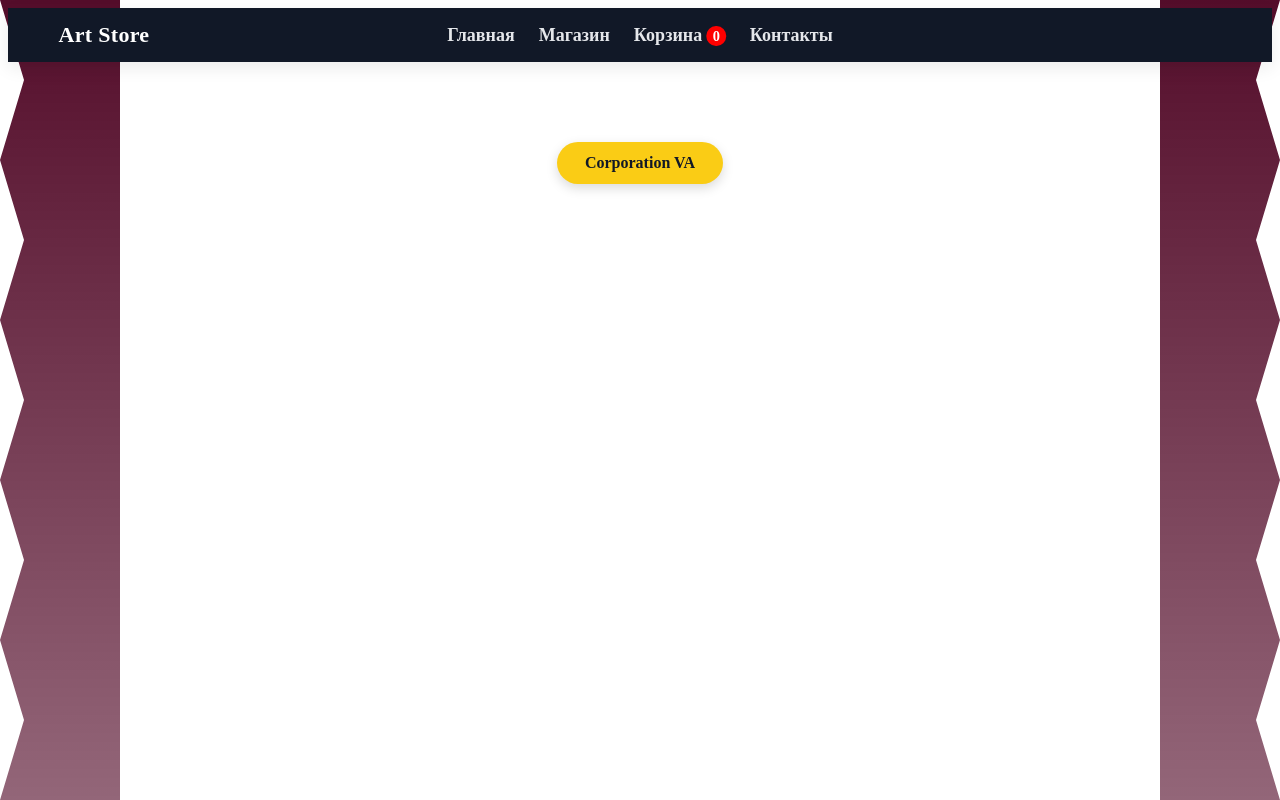
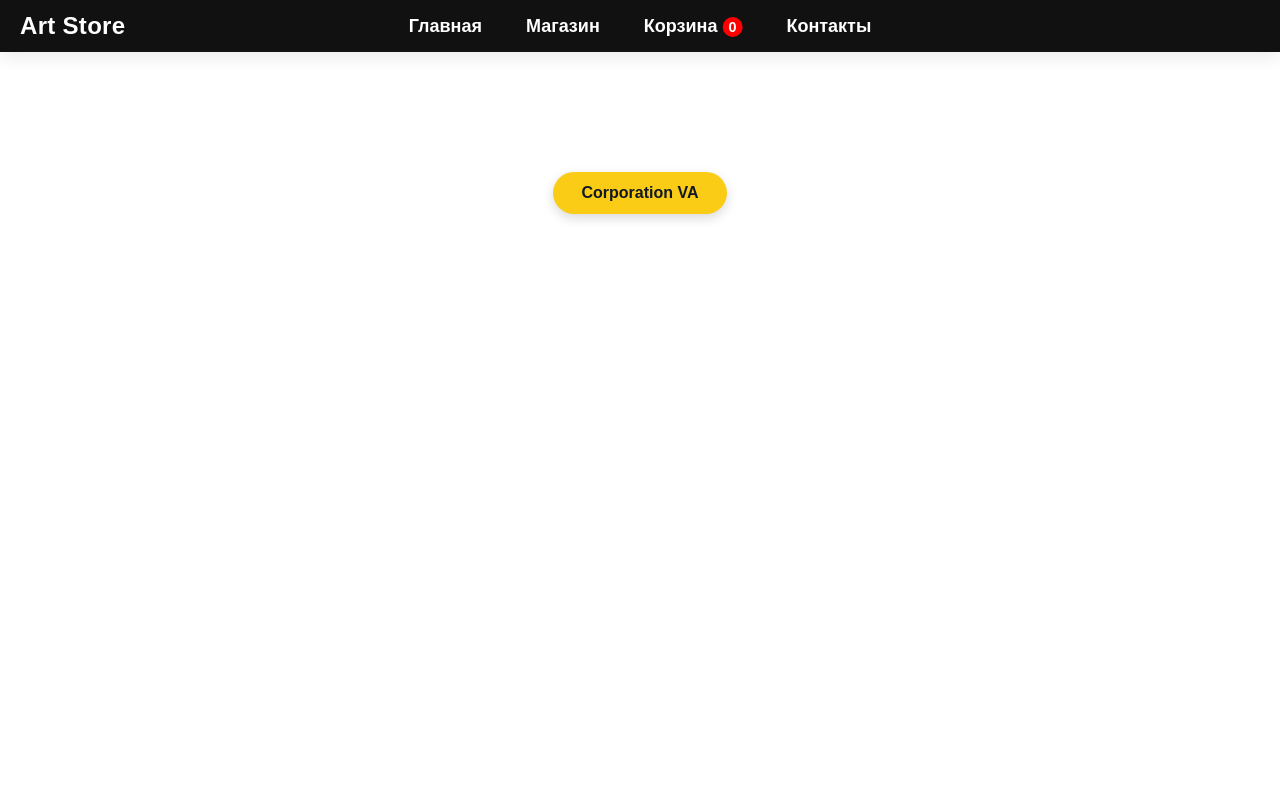
Before and after one commit to VovaVA7/my-art-store, a plain HTML site: page templates/base.html in a window 1280 px wide. Drawn offline with Linux system fonts and the light colour scheme; files that its build step writes are made by us from their sources.

Commit message:
Структурировал CSS: разделил header, main, footer и карточки

```diff
--- a/docs/static/css/style.css
+++ b/docs/static/css/style.css
@@ -13,7 +13,6 @@
   --shadow: 0 6px 18px rgba(0,0,0,.08);
   --radius: 14px;
   --promo-bg: #facc15;
-  --curtain: #4b001f;
 }
 
 /* Фон главной страницы */
@@ -25,25 +24,6 @@ body.home {
   height: 100%;
   position: relative;
 }
-
-/* Волнистые боковые шторы */
-body::before,
-body::after {
-  content: "";
-  position: fixed;
-  top: 0;
-  width: 120px;
-  height: 100%;
-  z-index: 5;
-  pointer-events: none;
-  background: linear-gradient(to bottom, rgba(75,0,31,0.95), rgba(75,0,31,0.6));
-  clip-path: polygon(
-    0 0, 100% 0, 80% 10%, 100% 20%, 80% 30%, 100% 40%,
-    80% 50%, 100% 60%, 80% 70%, 100% 80%, 80% 90%, 100% 100%, 0 100%
-  );
-}
-body::before { left: 0; transform: scaleX(-1); }
-body::after { right: 0; }
 
 /* Контейнер */
 .container {
--- a/templates/base.html
+++ b/templates/base.html
@@ -5,8 +5,18 @@
     <title>Art Store</title>
     <link rel="stylesheet" href="static/css/style.css">
     <style>
-        /* Минимальные стили для выпадающего меню */
-        .dropdown { position: relative; display: inline-block; }
+        body { margin: 0; font-family: sans-serif; }
+        .site-header {
+            background-color: #111;
+            color: #fff;
+            padding: 12px 20px;
+            display: flex;
+            justify-content: space-between;
+            align-items: center;
+        }
+        .brand { color: #fff; text-decoration: none; font-size: 1.5em; font-weight: bold; }
+        .main-nav a { color: #fff; margin: 0 10px; text-decoration: none; }
+        .main-nav .dropdown { position: relative; display: inline-block; }
         .dropdown-content {
             display: none;
             position: absolute;
@@ -16,16 +26,12 @@
             z-index: 1;
         }
         .dropdown:hover .dropdown-content { display: block; }
-        .dropdown-content a {
-            color: #000;
-            padding: 10px 16px;
-            text-decoration: none;
-            display: block;
-        }
+        .dropdown-content a { color: #000; padding: 10px 16px; text-decoration: none; display: block; }
         .dropdown-content a:hover { background-color: #f1f1f1; }
         .badge { background-color: red; color: #fff; padding: 2px 6px; border-radius: 50%; font-size: 0.8em; }
 
-        /* Футер как кнопка */
+        .container { max-width: 1200px; margin: 0 auto; padding: 20px; }
+
         .site-footer-wrapper {
             width: 100%;
             display: flex;
@@ -46,11 +52,9 @@
 </head>
 <body>
 <header class="site-header">
-    <div class="container header-inner">
     <a class="brand" href="index.html">Art Store</a>
     <nav class="main-nav">
         <a href="index.html">Главная</a>
-
         <div class="dropdown">
             <a href="#">Магазин</a>
             <div class="dropdown-content">
@@ -60,23 +64,17 @@
                 <a href="shop/coins.html">Монеты</a>
             </div>
         </div>
-
-            <a href="cart.html">Корзина
-                <span class="badge" id="cart-count">0</span>
-            </a>
+        <a href="cart.html">Корзина <span class="badge" id="cart-count">0</span></a>
         <a href="contact.html">Контакты</a>
     </nav>
-    </div>
 </header>
 
 <main class="container" id="main-content">
-    <!-- Контент каждой страницы будет вставляться здесь -->
+    <!-- Контент каждой страницы вставляется сюда -->
 </main>
 
 <div class="site-footer-wrapper">
-    <footer class="site-footer">
-        Corporation VA
-    </footer>
+    <footer class="site-footer">Corporation VA</footer>
 </div>
 
 <script>
@@ -88,6 +86,5 @@ function updateCartCount() {
 }
 updateCartCount();
 </script>
-
 </body>
 </html>
```
Lines whose indentation alone changed are shown as unchanged.
